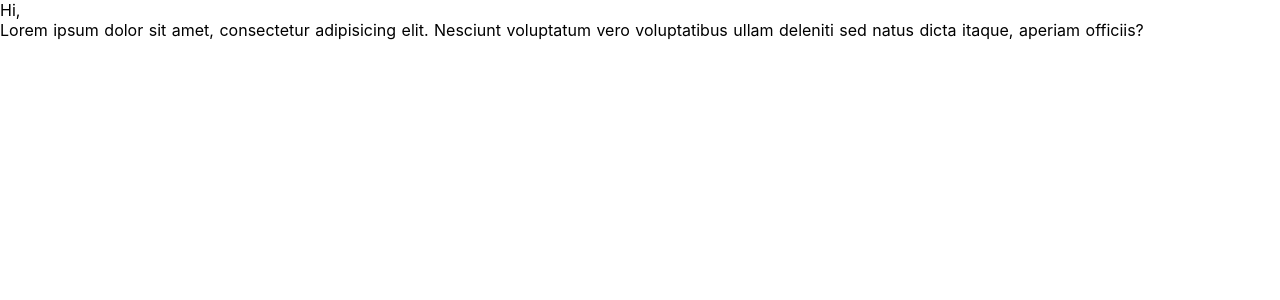
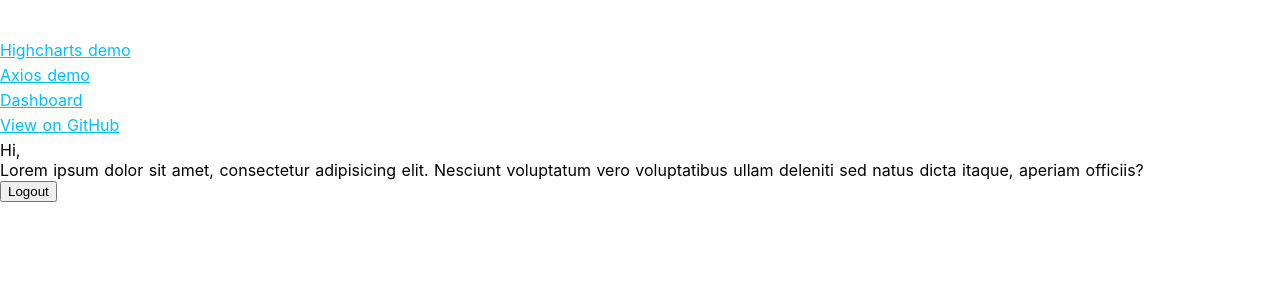
Before and after one commit to dutchwebworks/nuxt-learning, a Nuxt app: page /dashboard in a window 1280 px wide. Shown: the top 300 px of the page. Built offline with nearby package versions, Linux system fonts and the light colour scheme; no server answers.

Commit message:
Working simple login / autheticated system

```diff
--- /dev/null
+++ b/components/LinkList.vue
@@ -0,0 +1,44 @@
+<template>
+	<ul class="demo-links">
+		<li><nuxt-link to="/highcharts">Highcharts demo</nuxt-link></li>
+		<li><nuxt-link to="/axios">Axios demo</nuxt-link></li>
+		<li><nuxt-link to="/dashboard">Dashboard</nuxt-link></li>
+		<li><a href="https://www.github.com/dutchwebworks/nuxt-learning" target="_blank">View on GitHub</a></li>
+	</ul>
+</template>
+
+<script>
+	export default {
+		components: {
+
+		},
+		data() {
+			return {
+
+			}
+		},
+		methods: {
+
+		}
+	};
+</script>
+
+<style>
+	.demo-links {
+		margin: 40px 0 0 0;
+		padding: 0;
+	}
+
+	.demo-links li {
+		list-style: none;
+		margin-bottom: 5px;
+	}
+
+	.demo-links a {
+		color: deepskyblue;
+	}
+
+	.demo-links a:hover {
+		color: deeppink;
+	}
+</style>
--- /dev/null
+++ b/middleware/check-login.js
@@ -0,0 +1,5 @@
+export default function(context) {
+	if(!context.store.getters.isAuthenticated) {
+		context.redirect("/");
+	}
+}
--- a/pages/axios.vue
+++ b/pages/axios.vue
@@ -1,5 +1,6 @@
 <template>
 	<section class="container axios">
+		<LinkList/>
 		<section class="ip-address">
 			<div class="ip-address__title">
 				My IP address is: {{ ip }}
@@ -13,7 +14,15 @@
 </template>
 
 <script>
+	import LinkList from "@/components/LinkList";
+
 	export default {
+		middleware: [
+			'check-login'
+		],
+		components: {
+			LinkList,
+		},
 		data() {
 			return {
 				ip: 'No ip address found yet',
--- a/pages/dashboard.vue
+++ b/pages/dashboard.vue
@@ -1,23 +1,36 @@
 <template>
 	<section class="dashboard">
+		<LinkList/>
+
 		<p>Hi, {{ username }}</p>
 
 		<p>Lorem ipsum dolor sit amet, consectetur adipisicing elit. Nesciunt voluptatum vero voluptatibus ullam deleniti sed natus dicta itaque, aperiam officiis?</p>
+
+		<p>
+			<button @click="logout">Logout</button>
+		</p>
 	</section>
 </template>
 
 <script>
+	import LinkList from "@/components/LinkList";
+
 	export default {
 		components: {
-
+			LinkList,
 		},
+		middleware: [
+			'check-login'
+		],
 		data() {
 			return {
 
 			}
 		},
 		methods: {
-
+			logout() {
+				this.$store.commit("logout");
+			}
 		},
 		computed: {
 			username(){
--- a/pages/highcharts.vue
+++ b/pages/highcharts.vue
@@ -1,5 +1,7 @@
 <template>
 	<section class="highcharts">
+		<LinkList/>
+
 		<h1>Highcharts</h1>
 
 		<vue-highcharts :options="highchartOptions"></vue-highcharts>
@@ -15,6 +17,7 @@
 <script>
 	import VueHighcharts from "vue2-highcharts";
 	import Highcharts from "highcharts";
+	import LinkList from "@/components/LinkList";
 
 	function sampleData(vm) {
 		return {
@@ -72,8 +75,12 @@
 
 	export default {
 		components: {
-			VueHighcharts
+			VueHighcharts,
+			LinkList
 		},
+		middleware: [
+			'check-login'
+		],
 		data() {
 			return {
 				barName: null,
--- a/pages/index.vue
+++ b/pages/index.vue
@@ -11,12 +11,6 @@
 				<a href="https://nuxtjs.org/" target="_blank" class="button--green">Documentation</a>
 				<a href="https://github.com/nuxt/nuxt.js" target="_blank" class="button--grey">GitHub</a>
 			</div>
-
-			<ul class="demo-links">
-				<li><nuxt-link to="/highcharts">Highcharts demo</nuxt-link></li>
-				<li><nuxt-link to="/axios">Axios demo</nuxt-link></li>
-				<li><a href="https://www.github.com/dutchwebworks/nuxt-learning" target="_blank">View on GitHub</a></li>
-			</ul>
 
 			<form @submit.prevent="doLogin">
 				<fieldset>
@@ -86,22 +80,4 @@
 	.links {
 		padding-top: 15px;
 	}
-
-	.demo-links {
-		margin: 40px 0 0 0;
-		padding: 0;
-	}
-
-	.demo-links li {
-		list-style: none;
-		margin-bottom: 5px;
-	}
-
-	.demo-links a {
-		color: deepskyblue;
-	}
-
-	.demo-links a:hover {
-		color: deeppink;
-	}
 </style>
--- a/store/index.js
+++ b/store/index.js
@@ -8,12 +8,19 @@
 		getters: {
 			username(state) {
 				return state.username;
+			},
+			isAuthenticated(state) {
+				return state.username != null;
 			}
 		},
 		mutations: {
 			login(state, username) {
 				state.username = username;
 				this.$router.push("/dashboard");
+			},
+			logout(state) {
+				state.username = null;
+				this.$router.push("/");
 			}
 		}
 	});
```
